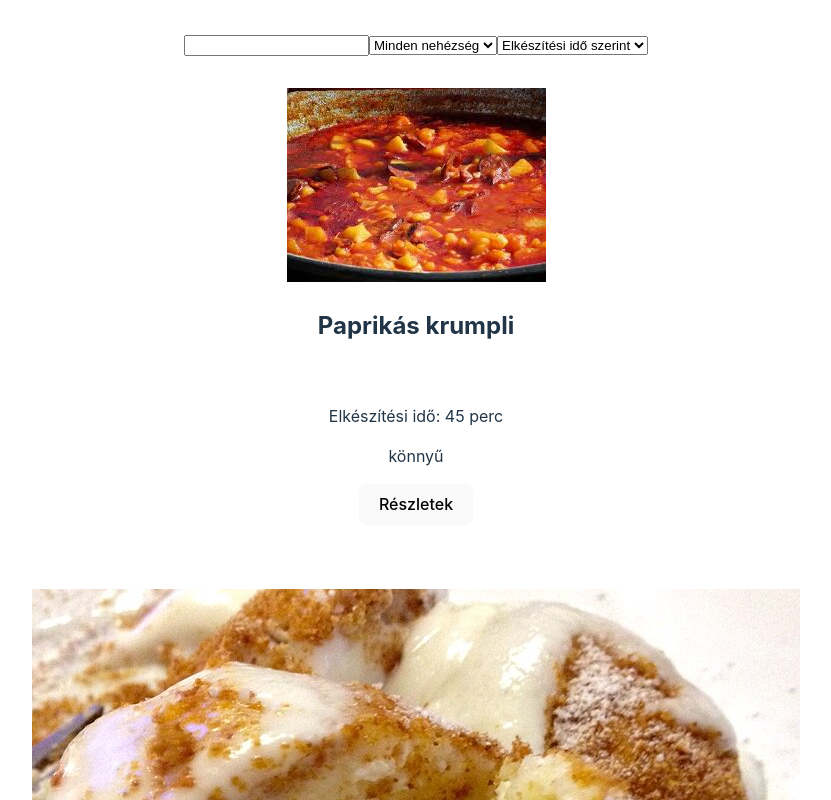
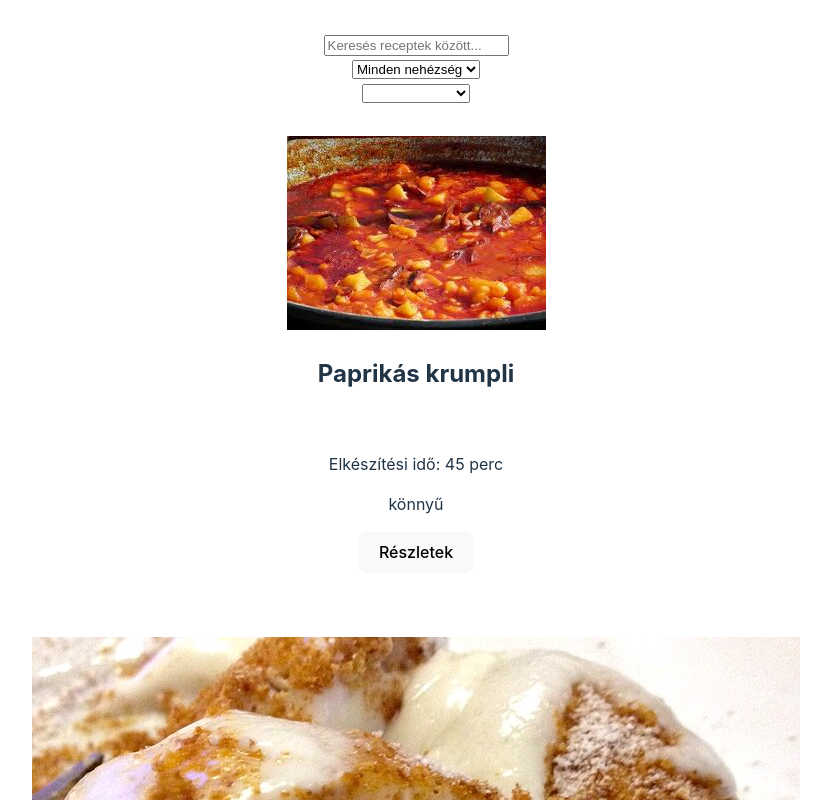
Before and after one commit to lenartaron/vueproject, a Vue app in the folder receptek/: page / in a window 1280 px wide. Shown: the top 800 px of the page, without its empty margins (256-1087 px from the left). Built offline with nearby package versions, Linux system fonts and the light colour scheme.

Commit message:
Search és sort
A keresés és a különböző sorting implementálva lett

```diff
--- a/receptek/src/App.vue
+++ b/receptek/src/App.vue
@@ -1,27 +1,52 @@
 <script setup>
-import HelloWorld from './components/RecipeCard.vue'
+import { ref, computed } from 'vue';
+import RecipieCard from './components/RecipeCard.vue';
+import { recipies as allRecipies } from './data/dummyData';
+
+const searchQuery = ref('');
+const difficultyFilter = ref('');
+const sortOption = ref('');
+
+const filteredRecipies = computed(() => {
+  let filtered = allRecipies.filter((recipie) =>
+    recipie.name.toLowerCase().includes(searchQuery.value.toLowerCase())
+  );
+
+  if (difficultyFilter.value) {
+    filtered = filtered.filter((recipie) =>
+      recipie.difficulty.toLowerCase() === difficultyFilter.value.toLowerCase()
+    );
+  }
+
+  if (sortOption.value === 'cookTime') {
+    filtered.sort((a, b) => a.cookTime - b.cookTime);
+  } else if (sortOption.value === 'name') {
+    filtered.sort((a, b) => a.name.localeCompare(b.name));
+  }
+
+  return filtered;
+});
 </script>
 
 <template>
-  <form action="navbar">
-    <input type="text">
-    <select id="difficult">
-      <option value="all">Minden nehézség</option>
-      <option value="easy">Könnyű</option>
-      <option value="medium">Közepes</option>
-      <option value="hard">Nehéz</option>
+  <div>
+    <input v-model="searchQuery" type="text" placeholder="Keresés receptek között..." />
+    <br />
+    <select v-model="difficultyFilter">
+      <option value="">Minden nehézség</option>
+      <option value="könnyű">Könnyű</option>
+      <option value="közepes">Közepes</option>
+      <option value="nehéz">Nehéz</option>
     </select>
-    <select id="time">
-      <option value="start">Elkészítési idő szerint</option>
-      <option value="30">30 perc</option>
-      <option value="45">45perc</option>
-      <option value="60">60 perc</option>
-      <option value="120">120 perc</option>
+    <br />
+    <select v-model="sortOption">
+      <option value="cookTime">Elkészítési idő</option>
+      <option value="name">Név</option>
     </select>
-  </form>
-  <HelloWorld/>
+    <br />
+    <RecipieCard :recipies="filteredRecipies" />
+  </div>
 </template>
 
 <style scoped>
-
 </style>
--- a/receptek/src/components/RecipeCard.vue
+++ b/receptek/src/components/RecipeCard.vue
@@ -1,33 +1,27 @@
 <script setup>
-import { recipies } from '../data/dummyData';
+import { defineProps } from 'vue';
 
+defineProps({
+  recipies: {
+    type: Array,
+    required: true,
+  },
+});
+</script>
 
-const getImageURL = (imageURL) => {
-  return new URL(imageURL, import.meta.url).href;
-};
-
-
-
-</script>
 <template>
-  <div class="card h-100" v-for="recipie in recipies">
-    <img :src="recipie.img" alt="Image of {{ recipie.name }}"><br>
-    <h2>{{ recipie.name }}</h2><br>
+  <div>
+    <div class="card h-100" v-for="recipie in recipies" :key="recipie.id">
+      <img :src="recipie.img" alt="Image of {{ recipie.name }}" /><br />
+      <h2>{{ recipie.name }}</h2><br />
       <p>Elkészítési idő: {{ recipie.cookTime }} perc</p>
       <div class="diff">
         <p>{{ recipie.difficulty }}</p>
       </div>
       <button type="button">Részletek</button>
+    </div>
+  </div>
+</template>
 
-  </div>
-
-
-
-</template>
 <style scoped>
-
-
-
-
-
 </style>
```
Lines whose indentation alone changed are shown as unchanged.
